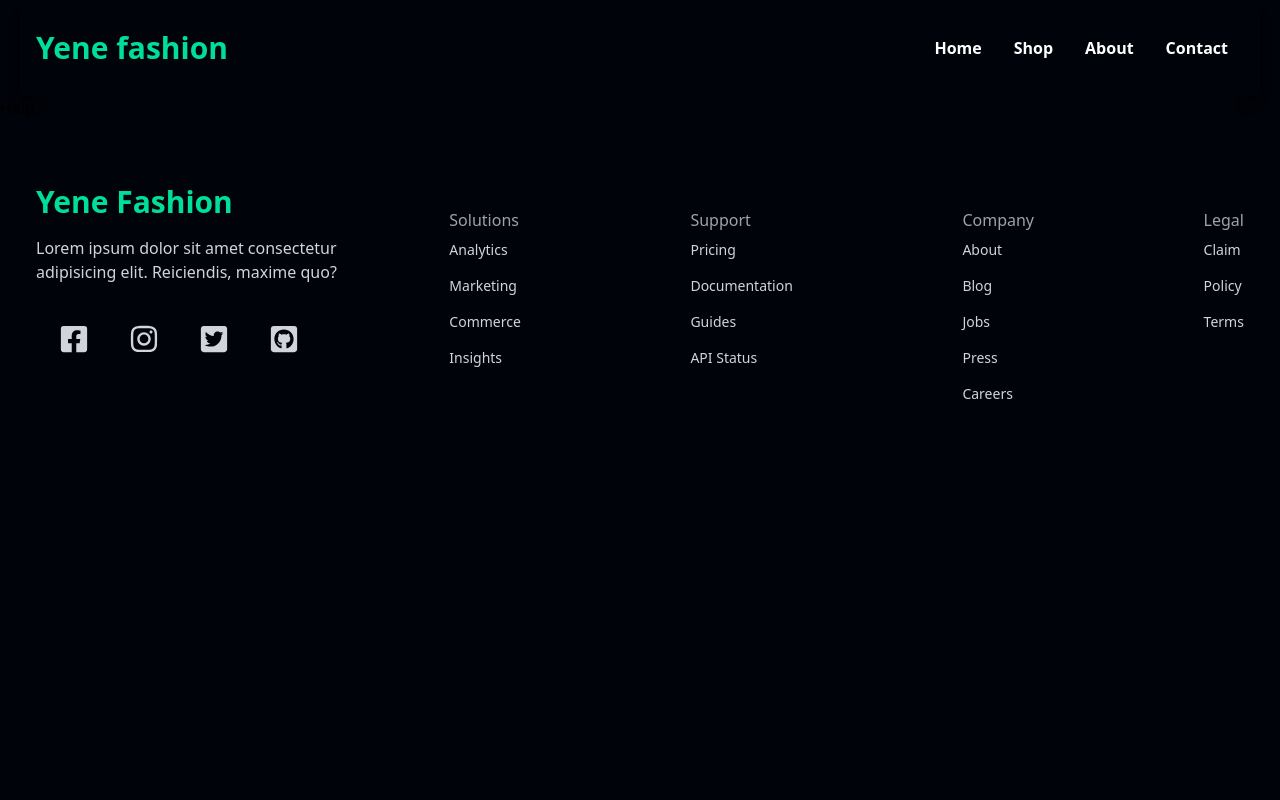
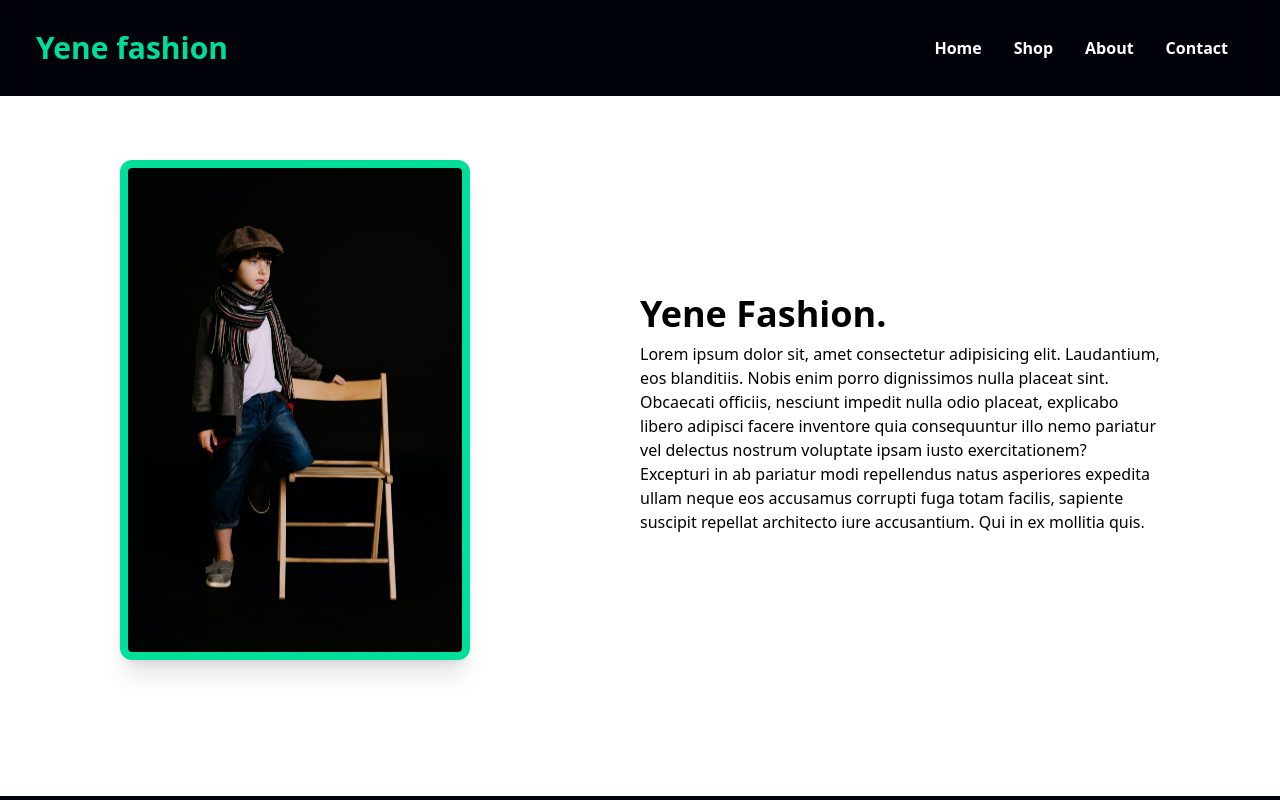
Before and after one commit to halas77/Shop, a React (Vite) app: page /help in a window 1280 px wide. Shown: the top 800 px of the page. Built offline with nearby package versions, Linux system fonts and the light colour scheme.

Commit message:
finalizing

```diff
--- a/src/common/Navbar.jsx
+++ b/src/common/Navbar.jsx
@@ -5,7 +5,7 @@ const Navbar = () => {
   const Links = [
     { name: "Home", link: "/" },
     { name: "Shop", link: "/shop" },
-    { name: "About", link: "/about" },
+    { name: "About", link: "/help" },
     { name: "Contact", link: "/contact" },
   ];
 
--- a/src/components/Contact.jsx
+++ b/src/components/Contact.jsx
@@ -2,7 +2,20 @@ import React from 'react'
 
 const Contact = () => {
   return (
-    <div>Contact</div>
+    <div className='w-full h-screen bg-[#0a192f] flex justify-center items-center p-4'>
+      <form method='POST' action="" className='flex flex-col max-w-[600px] w-full'>
+        <div className='pb-8'>
+          <p className='text-4xl font-bold inline border-b-4 border-[#00cf9a] text-white'> Contact </p>
+          <p className='text-white py-4'>Submit the form below </p>
+        </div>
+        <input className='bg-[#ccd6f6] p-2' type="text" placeholder='Name' name='name' />
+            <input className='my-4 p-2 bg-[#ccd6f6]' type="email" placeholder='Email' name='email' />
+            <textarea className='bg-[#ccd6f6] p-2' name="message" rows="10" placeholder='Message'></textarea>
+            <button className='text-white bg-black font-bold bg-border-2 rounded-xl px-4 py-3 my-8 mx-auto flex items-center'>Send Message</button>
+
+      </form>
+
+    </div>
   )
 }
 
--- a/src/components/Help.jsx
+++ b/src/components/Help.jsx
@@ -1,9 +1,30 @@
-import React from 'react'
+import React from "react";
+import about from "../assets/about.jpg";
 
 const Help = () => {
   return (
-    <div>Help</div>
-  )
-}
+    <div className="w-full h-[700px] bg-white py-16 px-4">
+      <div className="max-w-[1040px] max-h-[1200px] mx-auto grid md:grid-cols-2">
+        <img className="w-[350px] h-[500px] shadow-xl rounded-xl hover:scale-105 duration-300 border-8 border-[#00df9a]" src={about} alt="About Img" />
+        <div className="flex flex-col justify-center ">
+          <h1 className="md:text-4xl sm:text-3xl text-2xl font-bold py-2 ">
+            Yene Fashion.
+          </h1>
+          <p>
+            Lorem ipsum dolor sit, amet consectetur adipisicing elit.
+            Laudantium, eos blanditiis. Nobis enim porro dignissimos nulla
+            placeat sint. Obcaecati officiis, nesciunt impedit nulla odio
+            placeat, explicabo libero adipisci facere inventore quia
+            consequuntur illo nemo pariatur vel delectus nostrum voluptate ipsam
+            iusto exercitationem? Excepturi in ab pariatur modi repellendus
+            natus asperiores expedita ullam neque eos accusamus corrupti fuga
+            totam facilis, sapiente suscipit repellat architecto iure
+            accusantium. Qui in ex mollitia quis.
+          </p>
+        </div>
+      </div>
+    </div>
+  );
+};
 
-export default Help
+export default Help;
--- a/src/components/Home.jsx
+++ b/src/components/Home.jsx
@@ -5,7 +5,7 @@ import '../index.css'
 const Home = () => {
   return (
     <div className="text-white">
-      <div className="hero-container mt-[-90] w-full h-screen mx-auto text-center flex flex-col justify-center">
+      <div className="hero-container mt-[-90] w-full md:h-[700px] h-screen mx-auto text-center flex flex-col justify-center">
         <p className="text-[#00df9a] text-2xl font-bold p-2">STAY IN FASHION</p>
         <h1 className="md:text-7xl sm:text-6xl text-4xl font-bold md:py-6 ">
           Keep with Fashion.
```
Also changed, not shown: src/assets/about.jpg (added).
